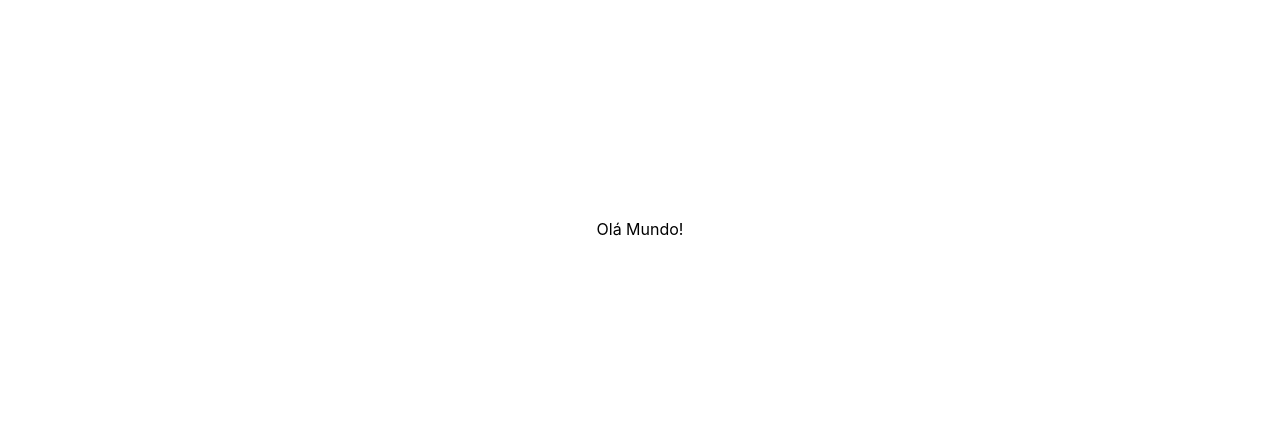
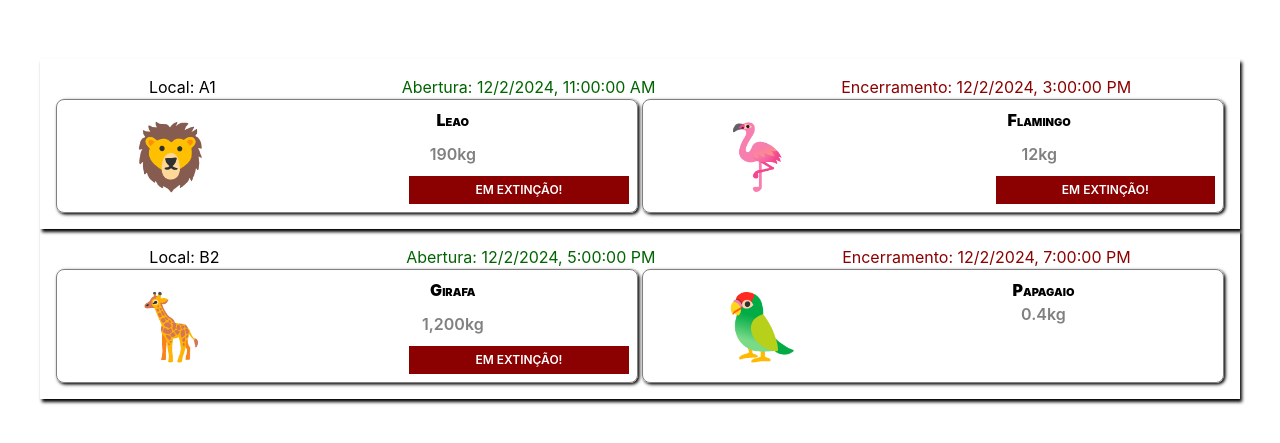
Before and after one commit to ufjf-dcc207/ufjf-dcc207-2024-3-a-atv03-PedroMuniz10, a React (Vite) app: page / in a window 1280 px wide. Shown: the part 171-614 px from the top of the page. Built offline with nearby package versions, Linux system fonts and the light colour scheme.

Commit message:
finalizando projeto por completo

```diff
--- a/src/App.tsx
+++ b/src/App.tsx
@@ -1,7 +1,29 @@
 import "./App.css";
+import Animal from "./Animal";
+import Exibicao from "./Exibicao";
 
-function App()  {
-  return <div className="app">Olá Mundo!</div>
+function App(){
+  return (
+    <div className="app">
+      <Exibicao
+        inicio={new Date("2024-12-02T08:00:00.000-03:00")}
+        fim={new Date("2024-12-02T12:00-03:00")}
+        local="A1"
+      >
+          <Animal icone="🦁" nome="Leao" peso={190.0} emExtincao={true} />
+          <Animal icone="🦩" nome="Flamingo" peso={12.0} emExtincao={true} />
+      </Exibicao>
+
+      <Exibicao
+        inicio={new Date("2024-12-02T14:00-03:00")}
+        fim={new Date("2024-12-02T16:00-03:00")}
+        local="B2"
+      >
+          <Animal icone="🦒" nome="Girafa" peso={1200.0} emExtincao={true} />
+          <Animal icone="🦜" nome="Papagaio" peso={0.4} emExtincao={false} />
+      </Exibicao>
+    </div>
+  );
 }
 
 export default App;
--- a/src/Exibicao.css
+++ b/src/Exibicao.css
@@ -1,6 +1,8 @@
 .exibicao {
     display: grid;
-    grid-template-areas: "cercado inicio fim";
+    grid-template-areas:
+        "cercado inicio fim"
+        "animais animais animais";
     padding: 1em;
     box-shadow: 0.1em 0.2em 0.2em;
 
@@ -11,11 +13,18 @@
 
     .fim {
         color: darkred;
-        grid-area: inicio;
+        grid-area: fim;
     }
 
     .local {
         font-size: bold;
         grid-area: cercado;
     }
+
+    .animais {
+        grid-area: animais;
+        display: grid;
+        gap: 0.3em;
+        grid-template-columns: repeat(auto-fit, minmax(200px, 1fr));
+    }
 }
--- a/src/Exibicao.tsx
+++ b/src/Exibicao.tsx
@@ -1,21 +1,25 @@
+import { ReactNode } from "react";
 import "./Exibicao.css";
 
 interface ExibicaoProps {
     inicio: Date;
     fim: Date;
     local: string;
+    children?: ReactNode;
 }
 
 export default function Exibicao({
     inicio,
     fim,
-    local: cercado,
+    local,
+    children,
 }: ExibicaoProps)   {
     return (
         <div className="exibicao">
             <div className="inicio">Abertura: {inicio.toLocaleString()}</div>
             <div className="fim">Encerramento: {fim.toLocaleString()}</div>
-            <div className="cercado">Local: {cercado.toLocaleString()}</div>
+            <div className="cercado">Local: {local.toLocaleString()}</div>
+            <div className="animais">{children}</div>
         </div>
     );
 }
```
